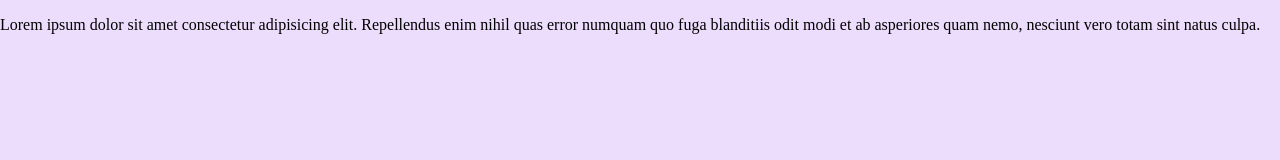
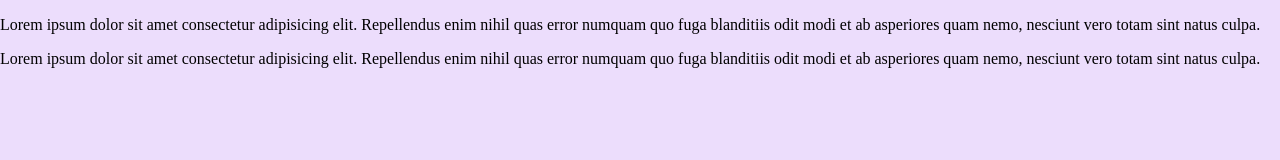
Before and after one commit to SotiTheKing/Portfolio, a plain HTML site: page aboutMe/aboutMe.html in a window 1280 px wide. Drawn offline with Linux system fonts and the light colour scheme; files that its build step writes are made by us from their sources; a web font is replaced by a local one.

Commit message:
more placeholer stuff for aboutMe

```diff
--- a/aboutMe/aboutMe.html
+++ b/aboutMe/aboutMe.html
@@ -8,4 +8,5 @@
 
 <html lang="en">
     <p>Lorem ipsum dolor sit amet consectetur adipisicing elit. Repellendus enim nihil quas error numquam quo fuga blanditiis odit modi et ab asperiores quam nemo, nesciunt vero totam sint natus culpa.</p>
+    <p>Lorem ipsum dolor sit amet consectetur adipisicing elit. Repellendus enim nihil quas error numquam quo fuga blanditiis odit modi et ab asperiores quam nemo, nesciunt vero totam sint natus culpa.</p>
 </html>
```
